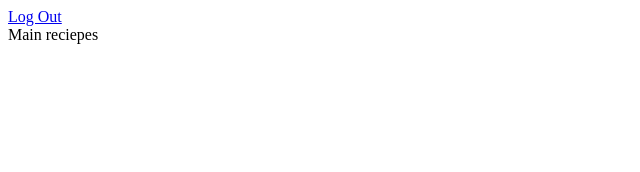
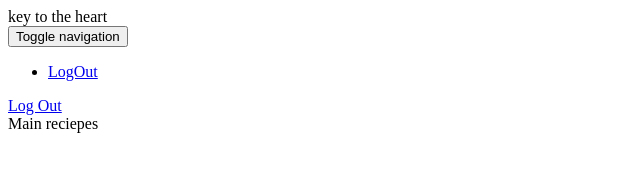
Before and after one commit to Ncreshon/mvp, a website: page main.html in a window 1280 px wide. Shown: the whole page, without its empty margins (0-640 px from the left). Drawn offline with Linux system fonts and the light colour scheme.

Commit message:
update nav bar

```diff
--- a/main.html
+++ b/main.html
@@ -4,6 +4,35 @@
 <head>
     <meta charset="utf-8">
     <title>Key to The Heart</title>
+
+    <header role="banner">
+        <!-- <img id="logo-main" src="https://s3-us-west-2.amazonaws.com/s.cdpn.io/32877/logo-thing.png" width="200" alt="Logo Thing main logo"> -->
+        key to the heart
+        <nav id="navbar-primary" class="navbar navbar-default" role="navigation">
+            <div class="container-fluid">
+                <!-- Brand and toggle get grouped for better mobile display -->
+                <div class="navbar-header">
+                    <button type="button" class="navbar-toggle" data-toggle="collapse" data-target="#navbar-primary-collapse">
+                        <span class="sr-only">Toggle navigation</span>
+                        <span class="icon-bar"></span>
+                        <span class="icon-bar"></span>
+                        <span class="icon-bar"></span>
+                    </button>
+                </div>
+                <div class="collapse navbar-collapse" id="navbar-primary-collapse">
+                    <ul class="nav navbar-nav">
+                        <li class="active">
+                            <a href="#">LogOut</a>
+                        </li>
+
+                    </ul>
+                </div>
+                <!-- /.navbar-collapse -->
+            </div>
+            <!-- /.container-fluid -->
+        </nav>
+    </header>
+    <!-- header role="banner" -->
 </head>
 
 <body>
--- a/stylesheet.css
+++ b/stylesheet.css
@@ -1,35 +1,23 @@
-/* Add a black background color to the top navigation */
-
-.topnav {
-    background-color: #333;
-    overflow: hidden;
+header[role="banner"] {
+    #logo-main {
+        display: block;
+        margin: 20px auto;
+    }
 }
 
-
-/* Style the links inside the navigation bar */
-
-.topnav a {
-    float: left;
-    display: block;
-    color: #f2f2f2;
-    text-align: center;
-    padding: 14px 16px;
-    text-decoration: none;
-    font-size: 17px;
+#navbar-primary.navbar-default {
+    background: transparent;
+    border: none;
+    .navbar-nav {
+        width: 100%;
+        text-align: center;
+        >li {
+            display: inline-block;
+            float: none;
+            >a {
+                padding-left: 30px;
+                padding-right: 30px;
+            }
+        }
+    }
 }
-
-
-/* Change the color of links on hover */
-
-.topnav a:hover {
-    background-color: #ddd;
-    color: black;
-}
-
-
-/* Add a color to the active/current link */
-
-.topnav a.active {
-    background-color: #4CAF50;
-    color: white;
-}
```
